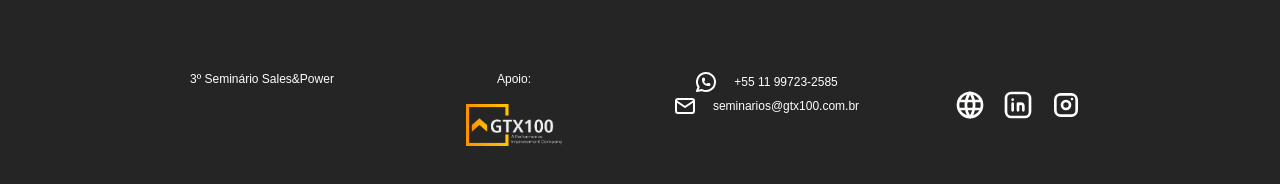
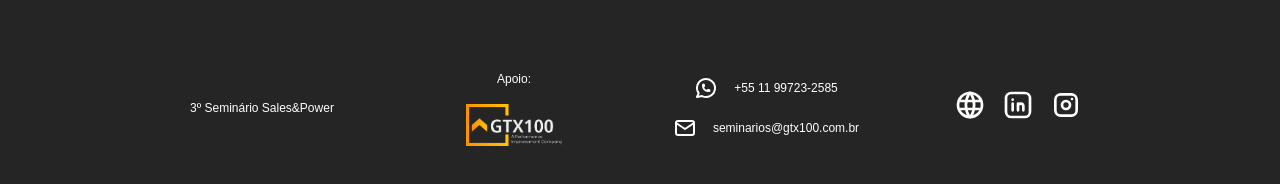
Before and after one commit to douglas-moura/landing-page-seminario-salespower, a website built with webpack: page src/index.html in a window 1280 px wide. Shown: the part 6730-6914 px from the top of the page. Built offline with nearby package versions, Linux system fonts and the light colour scheme; files whose address does not match are found by name.

Commit message:
style: ajuste no rodape

```diff
--- a/src/index.css
+++ b/src/index.css
@@ -380,12 +380,16 @@
         @apply m-0 ml-4 text-branco text-2xl font-semibold
     }
 
-    #rodape div > * {
-        @apply text-center justify-center !my-8 lg:!my-0
+    #rodape span {
+        @apply text-center justify-center items-center mt-8 lg:mt-0
     }
 
-    #rodape div * {
+    #rodape span > * {
         @apply !text-branco m-0 text-[.75rem]
+    }
+
+    #rodape .contatos {
+        @apply !flex-col
     }
 
     #rodape .lista-item {
--- a/src/index.html
+++ b/src/index.html
@@ -3,7 +3,7 @@
     <head>
         <meta charset="UTF-8">
         <meta name="viewport" content="width=device-width, initial-scale=1.0">
-        <!--<link rel="icon" type="image/x-icon" href="/src/assets/img/icone.ico">-->
+        <link rel="icon" type="image/x-icon" href="/src/assets/img/favicon.ico">
         <link rel="stylesheet" href="https://unpkg.com/leaflet@1.9.4/dist/leaflet.css" integrity="sha256-p4NxAoJBhIIN+hmNHrzRCf9tD/miZyoHS5obTRR9BMY=" crossorigin=""/>
         <script src="https://unpkg.com/leaflet@1.9.4/dist/leaflet.js" integrity="sha256-20nQCchB9co0qIjJZRGuk2/Z9VM+kNiyxNV1lvTlZBo=" crossorigin=""></script>
         <title>3º Seminário Sales&Power</title>
@@ -345,14 +345,14 @@
             </section>
             <footer id="rodape" class="bg-preto">
                 <div class="md:grid-cols-2 lg:grid-cols-4">
-                    <div>
+                    <span class="seminario">
                         <p>3º Seminário Sales&Power</p>
-                    </div>
-                    <span class="flex-col items-center">
+                    </span>
+                    <span class="apoios flex-col items-center">
                         <p>Apoio:</p>
                         <img src="./assets/img/logo-gtx100.png" alt="Logotipo GTX100 Incentivos" class="w-24 !mt-4">
                     </span>
-                    <div>
+                    <span class="contatos">
                         <span class="lista-item">
                             <span class="tabler--brand-whatsapp"></span>
                             <p>+55 11 99723-2585</p>
@@ -361,7 +361,7 @@
                             <span class="tabler--mail"></span>
                             <p>seminarios@gtx100.com.br</p>
                         </span>
-                    </div>
+                    </span>
                     <span class="social">
                         <a href="https://gtx100.com.br/" target="_blank">
                             <span class="tabler--world icone"></span>
```
Also changed, not shown: src/assets/img/favicon.ico (added).
